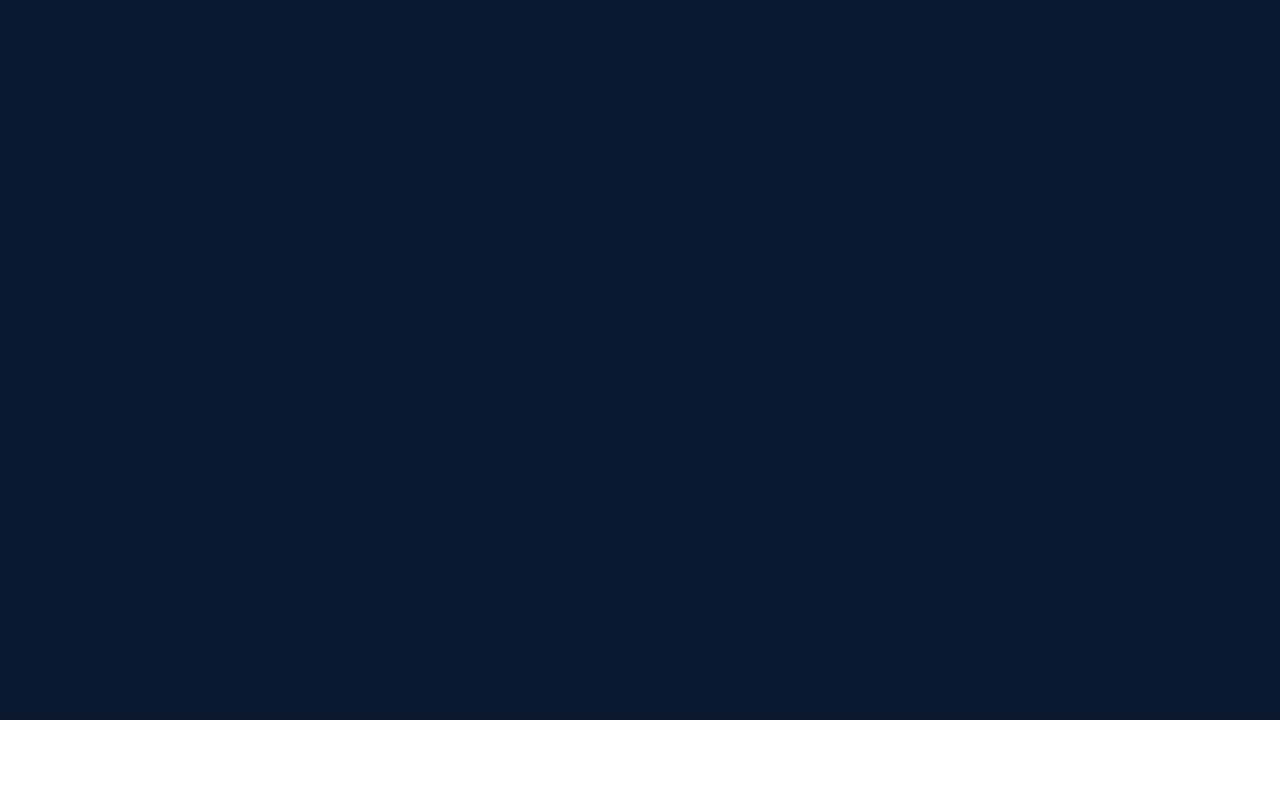
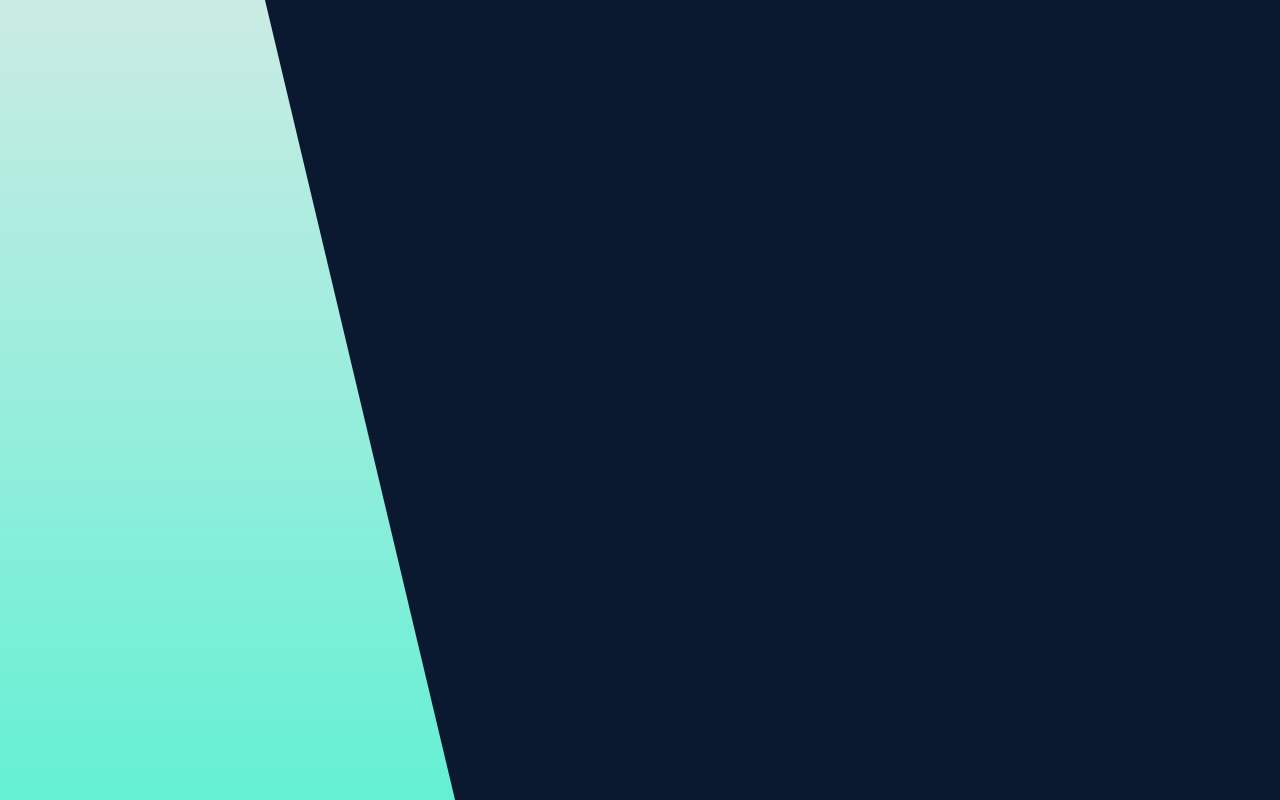
Before and after one commit to midcenturydude7/portfolio-site-responsive, a plain HTML site: page index.html in a window 1280 px wide. Drawn offline with Linux system fonts and the light colour scheme.

Commit message:
Displayed h-shape with bgcolor

```diff
--- a/index.html
+++ b/index.html
@@ -9,7 +9,7 @@
 </head>
 <body>
   <div class="container">
-
+    <div class="h-shape"></div>
   </div>
 </body>
 </html>
--- a/styles/styles.scss
+++ b/styles/styles.scss
@@ -7,10 +7,28 @@
 :root {
   --COLOR-PRIMARY: #0A192F;
   --COLOR-SECONDARY: #64f0d4;
+  --COLOR-LIGHT-01: #cbebe4;
+  --COLOR-GRADIENT-01: linear-gradient(to top, var(--COLOR-SECONDARY), var(--COLOR-LIGHT-01));
+}
+
+img {
+  max-width: 100%;
 }
 
 .container {
   background: var(--COLOR-PRIMARY);
   width: 100%;
   min-height: 100vh;
+
+  .h-shape {
+    transition: all .4s ease-in-out;
+    width: 45%;
+    height: 100%;
+    background: var(--COLOR-GRADIENT-01);
+    position: absolute;
+    left: 0;
+    top: 0;
+    z-index: 1;
+    clip-path: polygon(0 0, 46% 0, 79% 100%, 0% 100%);
+  }
 }
```
Also changed, not shown: styles/styles.css.
